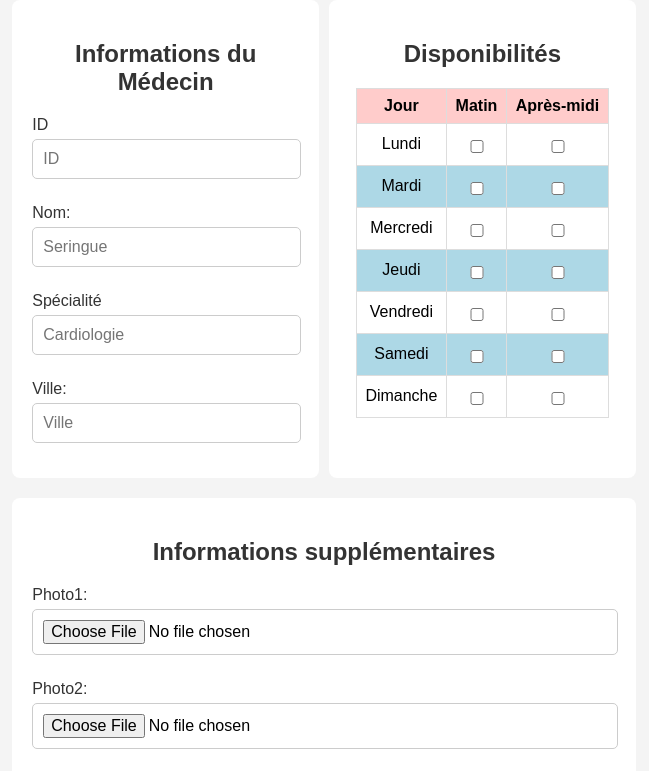
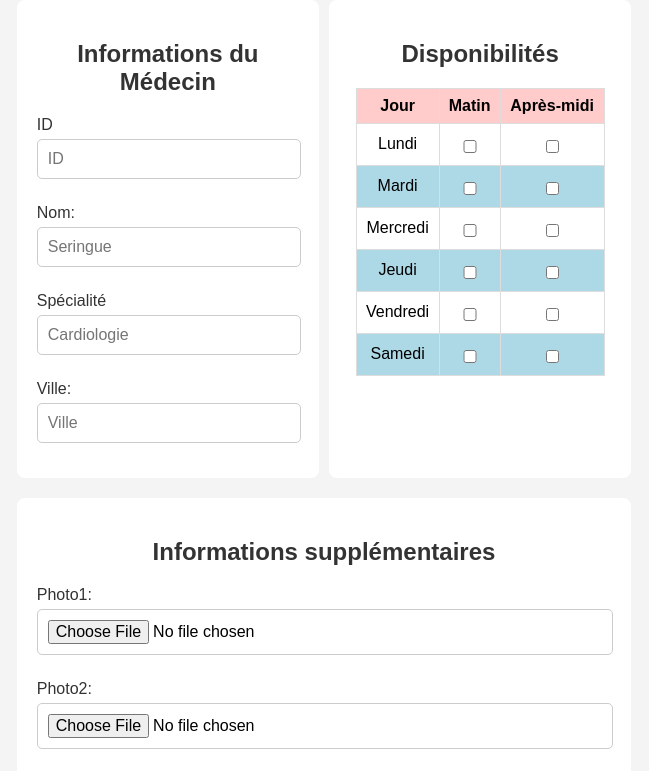
Before and after one commit to WilliamWalkerMercier/Ece_Ing2TD3_Grp1_Medicare, a plain HTML site: page InterfaceMonCompte/Admin/AddDoctor.html in a window 1280 px wide. Shown: the top 771 px of the page, without its empty margins (316-965 px from the left). Drawn offline with Linux system fonts and the light colour scheme.

Commit message:
Correction du bug d'affichage des disponibilités du à qu'on ne peut pas réserver le samedi
Modification de la couleur de la disponibilité pour que ce soit plus clair

```diff
--- a/InterfaceMonCompte/Admin/AddDoctor.html
+++ b/InterfaceMonCompte/Admin/AddDoctor.html
@@ -217,77 +217,66 @@
                         <td>Lundi</td>
                         <td>
                             <label for="MondayMorning"></label>
-                            <input type="checkbox" id="MondayMorning" name="availability[0]">
+                            <input type="checkbox" id="MondayMorning" name="availability[0]" value="on">
                         </td>
                         <td>
                             <label for="MondayAfternoon"></label>
-                            <input type="checkbox" id="MondayAfternoon" name="availability[1]">
+                            <input type="checkbox" id="MondayAfternoon" name="availability[1]" value="on">
                         </td>
                     </tr>
                     <tr>
                         <td>Mardi</td>
                         <td>
                             <label for="TuesdayMorning"></label>
-                            <input type="checkbox" id="TuesdayMorning" name="availability[2]">
+                            <input type="checkbox" id="TuesdayMorning" name="availability[2]" value="on">
                         </td>
                         <td>
                             <label for="TuesdayAfternoon"></label>
-                            <input type="checkbox" id="TuesdayAfternoon" name="availability[3]">
+                            <input type="checkbox" id="TuesdayAfternoon" name="availability[3]" value="on">
                         </td>
                     </tr>
                     <tr>
                         <td>Mercredi</td>
                         <td>
                             <label for="WednesdayMorning"></label>
-                            <input type="checkbox" id="WednesdayMorning" name="availability[4]">
+                            <input type="checkbox" id="WednesdayMorning" name="availability[4]" value="on">
                         </td>
                         <td>
                             <label for="WednesdayAfternoon"></label>
-                            <input type="checkbox" id="WednesdayAfternoon" name="availability[5]">
+                            <input type="checkbox" id="WednesdayAfternoon" name="availability[5]" value="on">
                         </td>
                     </tr>
                     <tr>
                         <td>Jeudi</td>
                         <td>
                             <label for="ThursdayMorning"></label>
-                            <input type="checkbox" id="ThursdayMorning" name="availability[6]">
+                            <input type="checkbox" id="ThursdayMorning" name="availability[6]" value="on">
                         </td>
                         <td>
                             <label for="ThursdayAfternoon"></label>
-                            <input type="checkbox" id="ThursdayAfternoon" name="availability[7]">
+                            <input type="checkbox" id="ThursdayAfternoon" name="availability[7]" value="on">
                         </td>
                     </tr>
                     <tr>
                         <td>Vendredi</td>
                         <td>
                             <label for="FridayMorning"></label>
-                            <input type="checkbox" id="FridayMorning" name="availability[8]">
+                            <input type="checkbox" id="FridayMorning" name="availability[8]" value="on">
                         </td>
                         <td>
                             <label for="FridayAfternoon"></label>
-                            <input type="checkbox" id="FridayAfternoon" name="availability[9]">
+                            <input type="checkbox" id="FridayAfternoon" name="availability[9]" value="on">
                         </td>
                     </tr>
                     <tr>
                         <td>Samedi</td>
                         <td>
                             <label for="SaturdayMorning"></label>
-                            <input type="checkbox" id="SaturdayMorning" name="availability[10]">
+                            <input type="checkbox" id="SaturdayMorning" name="availability[10]" value="on">
                         </td>
                         <td>
                             <label for="SaturdayAfternoon"></label>
-                            <input type="checkbox" id="SaturdayAfternoon" name="availability[11]">
-                        </td>
-                    </tr>
-                    <tr>
-                        <td>Dimanche</td>
-                        <td>
-                            <label for="SundayMorning"></label>
-                            <input type="checkbox" id="SundayMorning" name="availability[12]">
-                        </td>
-                        <td>
-                            <label for="SundayAfternoon"></label>
-                            <input type="checkbox" id="SundayAfternoon" name="availability[13]">
+                            <input type="checkbox" id="SaturdayAfternoon" name="availability[11]" value="on">
                         </td>
                     </tr>
                     </tbody>
@@ -311,8 +300,8 @@
                 <img class="PreviewImg" id="preview2" src="" alt="Image Preview">
             </div>
             <div class="FormElement">
-                <label for="Picture1">Photo3:</label>
-                <input type="file" id="Picture3" name="Picture1" onchange="previewImage(event, 'preview3')">
+                <label for="Picture3">Photo3:</label>
+                <input type="file" id="Picture3" name="Picture3" onchange="previewImage(event, 'preview3')">
                 <img class="PreviewImg" id="preview3" src="" alt="Image Preview">
             </div>
             <div class="FormElement">
```
Also changed, not shown: ListeMedecinStyle.css (+9 -4 lines), 2 other files.
